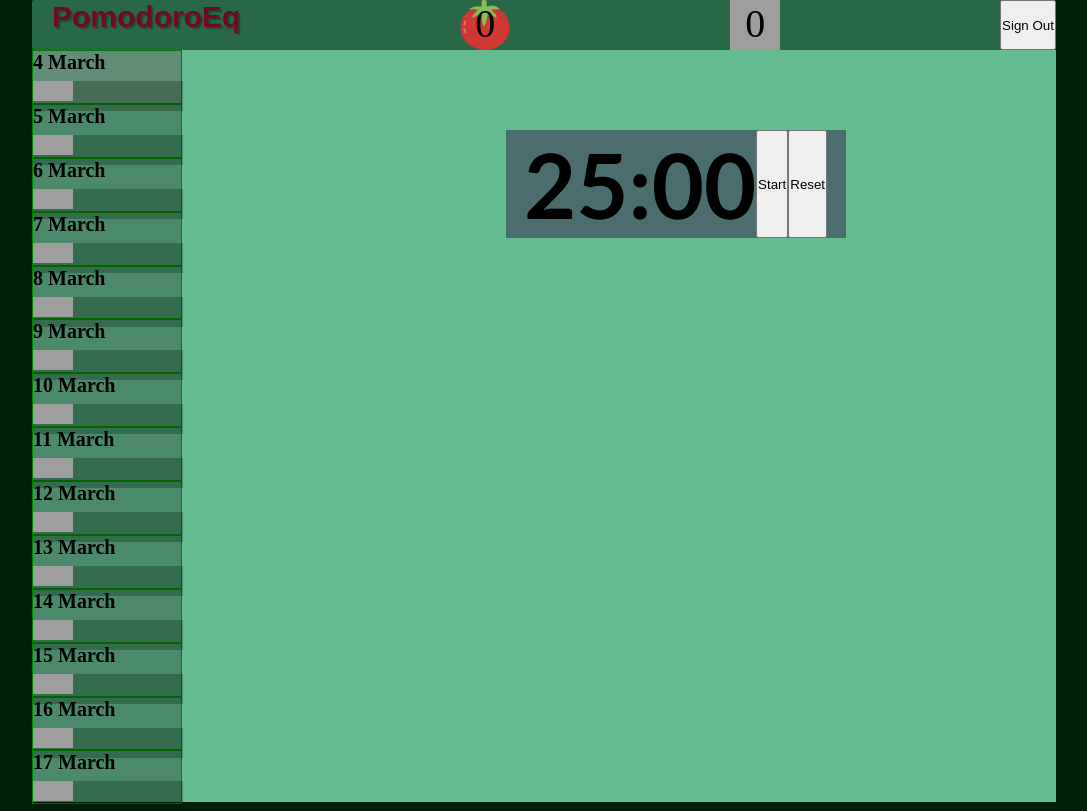
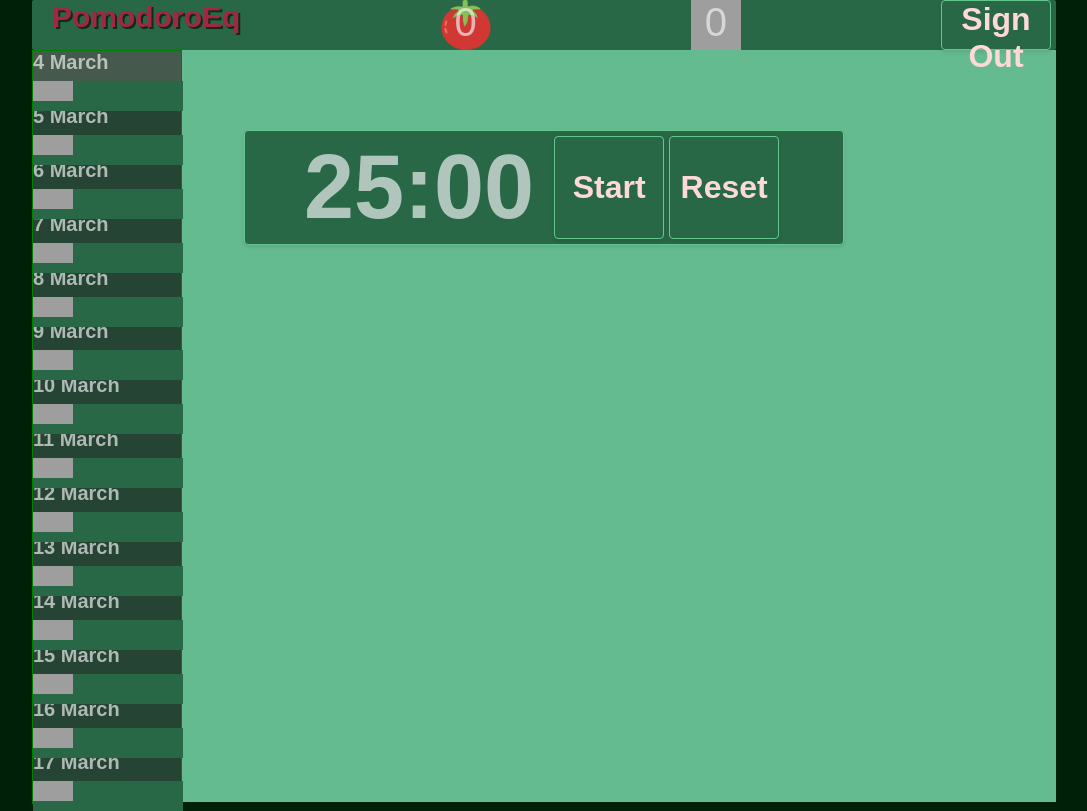
Before and after one commit to JaskierBard/pomodoroeq-front, a React (Create React App) app: page / in a window 1280 px wide. Shown: the whole page, without its empty margins (96-1183 px from the left). Built offline with nearby package versions, Linux system fonts and the light colour scheme; grey boxes are pictures that could not be loaded.

Commit message:
created clock css views

```diff
--- a/src/App.tsx
+++ b/src/App.tsx
@@ -1,6 +1,6 @@
 import React, { useState } from 'react';
 import { Callendar } from './components/Calendar/callendar';
-import { Clock } from './components/Clock/clock';
+import { Clock } from './components/Clock/Clock';
 import { Equipment } from './components/Equipment/equipment';
 
 
--- /dev/null
+++ b/src/components/Clock/Clock.css
@@ -0,0 +1,51 @@
+.clock {
+    position: absolute;
+    margin-top: 10vh;
+    left: calc(50% - 300px);
+    display: flex;
+    width: 600px;
+    background-color: #286847;
+    border: 1px solid #64c78d;
+    border-radius: 4px;
+    box-shadow: rgba(0, 0, 0, .1) 0 2px 4px 0;
+    box-sizing: border-box;
+    color: #ffd8d8;
+    font-size: 16px;
+    font-weight: 400;
+    padding: 5px 15px;
+    text-align: center;
+    justify-content: center;
+  }
+
+.clock span {
+    font-size: 90px;
+    font-weight: bold;
+    cursor:default;
+    margin-right: 20px;
+}
+
+
+
+
+
+button{
+    margin-right: 5px;
+    background-color: #286847;
+    border: 1px solid #64c78d;
+  border-radius: 4px;
+  box-shadow: rgba(0, 0, 0, .1) 0 2px 4px 0;
+  box-sizing: border-box;
+  color: #ffd8d8;
+  cursor: pointer;
+  font-size: 32px;
+  font-weight: bold;
+  width: 110px;
+  text-align: center;
+  transition: transform 150ms, box-shadow 150ms;
+
+}
+
+button:hover {
+  box-shadow: rgba(0, 0, 0, .35) 0 3px 9px 0;
+  transform: translateY(-2px);
+}
--- a/src/components/Clock/clock.tsx
+++ b/src/components/Clock/clock.tsx
@@ -1,5 +1,6 @@
 import React from 'react';
 import {ClockInterface} from 'types'
+import './Clock.css'
 import Countdown, { zeroPad } from 'react-countdown';
 
 
@@ -7,17 +8,19 @@ export const Clock = () => {
   const renderer = ({completed, minutes, seconds, api}: ClockInterface) => {
 
     if (!completed) {
+      document.title = `${zeroPad(minutes)} minutes left`;
+
       if (api.isPaused() || api.isStopped()) {
         return <>
-          <span>{zeroPad(minutes)}:{zeroPad(seconds)}</span>
+          <span >{zeroPad(minutes)}:{zeroPad(seconds)}</span>
           <button onClick={() => api.start()}>Start</button>
-          <button onClick={() => api.stop()}>Reset</button>
+          <button onDoubleClick={() => api.stop()}>Reset</button>
         </>
       } else {
         return <>
-          <span>{zeroPad(minutes)}:{zeroPad(seconds)}</span>
+          <span >{zeroPad(minutes)}:{zeroPad(seconds)}</span>
           <button onClick={() => api.pause()}>Pause</button>
-          <button onClick={() => api.stop()}>Reset</button>
+          <button onDoubleClick={() => api.stop()}>Reset</button>
         </>
       }
 
--- a/src/index.css
+++ b/src/index.css
@@ -1,6 +1,11 @@
 * {
   margin: 0;
   padding: 0;
+  user-select: none;
+  font-family: "Akzidenz Grotesk BQ Medium", sans-serif;
+  color: #f1f1f1ad;
+
+
 }
 
 body{
@@ -27,15 +32,14 @@ header{
 h1{
   padding-left: 20px;
   font-size: 30px;
-  color: rgb(116, 10, 31);
-  text-shadow:2px 2px  rgba(0, 0, 0, 0.253) ;
-  font-family: 'Arial Narrow Bold', sans-serif;}
-
+  color: rgb(160, 40, 64);
+  text-shadow:2px 2px  rgba(0, 0, 0, 0.582) ;
+}
 
 .Callendar{
   height: 94vh;
   width: 150px;
-  background-color: rgba(0, 0, 0, 0.267);
+  background-color: rgba(0, 0, 0, 0.637);
 }
 
 .dayCallendar:first-child{
@@ -57,7 +61,6 @@ h1{
   justify-content:start;
 
   font-size: 20px;
-  color: #000;
 }
 
 .tomato{
@@ -78,24 +81,11 @@ h1{
   font-size: 40px;
 }
 
-.clock{
-  position: absolute;
-  margin-left: 37vw;
-  margin-top: 10vh;
-  display: flex;
-  width: 340px;
-  background-color: rgb(76, 109, 109);
-  justify-content: center;
-  font-family: 'Gill Sans', 'Gill Sans MT', Calibri, 'Trebuchet MS', sans-serif;
-  font-size: 90px;
-  font-weight: bold;
-
-}
 .dayCallendar div {
   position: absolute;
   display: flex;
   /* justify-content:start; */
-  background-color: #00200746;
+  background-color: #286847;
   width: 150px;
   height: 30px;
   margin-top: 30px;
```
